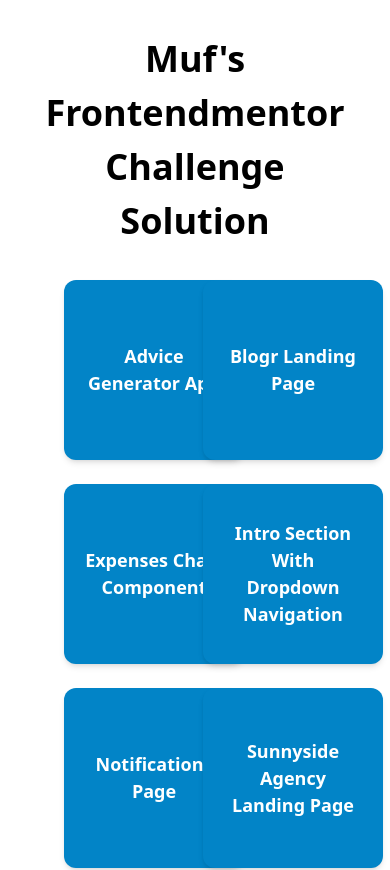
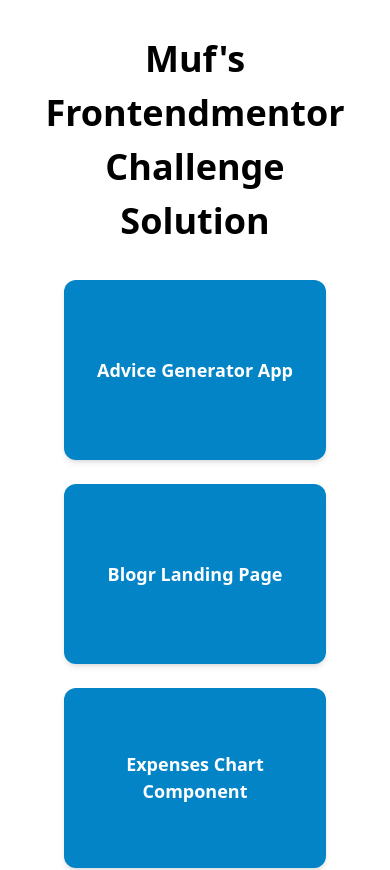
Before and after one commit to muflihanto/frontendmentor, a Next.js app: page / in a window 390 px wide. Shown: the top 870 px of the page. Built offline with nearby package versions, Linux system fonts and the light colour scheme.

Commit message:
* fix links on index page + add initial Infrastructure component for blogr-landing-page

```diff
--- a/pages/blogr-landing-page.js
+++ b/pages/blogr-landing-page.js
@@ -24,6 +24,7 @@ function Main() {
   return (
     <div>
       <Future />
+      <Infrastructure />
       {`
         Company
 
@@ -34,10 +35,6 @@ function Main() {
 
         Login
         Sign Up
-
-        State of the Art Infrastructure
-        With reliability and speed in mind, worldwide data centers provide the backbone for ultra-fast connectivity.
-        This ensures your site will load instantly, no matter where your readers are, keeping your site competitive.
 
         Free, open, simple
         Blogr is a free and open source application backed by a large community of helpful developers. It supports
@@ -70,6 +67,26 @@ function Main() {
         LinkedIn
       `}
     </div>
+  );
+}
+
+function Infrastructure(props) {
+  return (
+    <section
+      className="relative rounded-tr-[100px] rounded-bl-[100px] h-[625px] bg-[linear-gradient(150deg,_var(--tw-gradient-stops))] from-blogr-gradient-blue-200 to-blogr-gradient-blue-100 pt-[225.25px] mt-[267px] text-blogr-neutral-100
+    before:absolute before:rounded-tr-[100px] before:rounded-bl-[100px] before:top-0 before:bg-[top_-233px_left_50%] before:bg-[length:600px_600px] before:bg-no-repeat before:left-0 before:bg-[url('/blogr-landing-page/images/bg-pattern-circles.svg')] before:w-full before:h-full"
+    >
+      <header className="mx-auto absolute top-0 -translate-y-[calc(50%-14px)] w-[375px] aspect-[276/290]">
+        <Image
+          src="/blogr-landing-page/images/illustration-phones.svg"
+          alt="Illustration Phone"
+          className="object-contain scale-[calc(301/295*100%)]"
+          fill
+        />
+      </header>
+      <h2 className="relative z-10 px-8 text-center text-[40px] font-overpass font-medium -tracking-[1.25px] leading-[50px]">State of the Art Infrastructure</h2>
+      <p className="relative z-10 px-8 mt-[18px] tracking-[0.03px] leading-[28px] text-center text-[17px] font-overpass font-light text-blogr-neutral-200">With reliability and speed in mind, worldwide data centers provide the backbone for ultra-fast connectivity. This ensures your site will load instantly, no matter where your readers are, keeping your site competitive.</p>
+    </section>
   );
 }
 
@@ -148,7 +165,9 @@ function Header() {
   return (
     <header
       className="bg-[url('/blogr-landing-page/images/bg-pattern-intro-mobile.svg')] lg:bg-[url('/blogr-landing-page/images/bg-pattern-intro-desktop.svg')] bg-[top_-244px_left_-335px] relative flex flex-col justify-center items-center w-full aaspect-[375/600] rounded-bl-[100px] gap-[49px] bg-no-repeat bg-auto h-[600px]
-    lg:aspect-auto lg:w-screen lg:h-screen lg:bg-contain lg:bg-bottom lg:gap-[104px] lg:pb-[123px] lg:font-black overflow-hidden before:absolute before:w-full before:h-full before:-z-10 before:bg-[linear-gradient(150deg,_var(--tw-gradient-stops))] before:from-blogr-gradient-red-100 before:to-blogr-gradient-red-200"
+      before:absolute before:w-full before:h-full before:-z-10 before:bg-[linear-gradient(150deg,_var(--tw-gradient-stops))] before:from-blogr-gradient-red-100 before:to-blogr-gradient-red-200
+      lg:aspect-auto lg:w-screen lg:h-screen lg:bg-contain lg:bg-bottom lg:gap-[104px] lg:pb-[123px] lg:font-black overflow-hidden
+      "
     >
       <nav className="absolute z-10 top-0 w-full bg-transparent flex justify-between items-center px-6 h-[9rem] group lg:px-10 lg:h-[7.8rem]">
         <div className="relative w-[82px] h-auto aspect-[51/20] lg:w-[170px]">
@@ -192,7 +211,7 @@ function Header() {
                     <path
                       fill="none"
                       stroke="#FF7B86"
-                      stroke-width="2"
+                      strokeWidth="3"
                       d="M1 1l4 4 4-4"
                     />
                   </svg>
--- a/pages/index.js
+++ b/pages/index.js
@@ -20,16 +20,13 @@ export default function Home({ paths, titles }) {
       </Head>
       <main className="flex flex-col items-center justify-center flex-1 min-h-screen px-16 py-8">
         <h1 className="text-[36px] lg:text-[3rem] text-center font-bold">Muf&apos;s Frontendmentor Challenge Solution</h1>
-        <ul className="grid items-center self-start max-w-screen-md grid-cols-2 lg:grid-cols-4 gap-4 mx-auto mt-8">
+        <ul className="grid items-center self-start max-w-screen-md grid-cols-1 gap-4 mx-auto mt-8 md:grid-cols-3 sm:grid-cols-2 lg:grid-cols-4">
           {paths.map((path, index) => {
             return (
-              <li
-                key={index}
-                className="mb-2 font-semibold text-center bg-sky-600 hover:bg-sky-600/80 rounded-xl p-5 hover:cursor-pointer text-white hover:underline h-[180px] min-w-[180px] flex justify-center items-center hover:underline-offset-2 shadow-md text-[18px]"
-              >
+              <li key={index}>
                 <Link
                   href={path}
-                  className="focus-visible:outline-none"
+                  className="mb-2 font-semibold text-center bg-sky-600 hover:bg-sky-600/80 rounded-xl p-5 text-white hover:underline h-[180px] min-w-[180px] flex justify-center items-center hover:underline-offset-2 shadow-md text-[18px] focus-visible:outline-none"
                 >
                   {titles[index]}
                 </Link>
```
